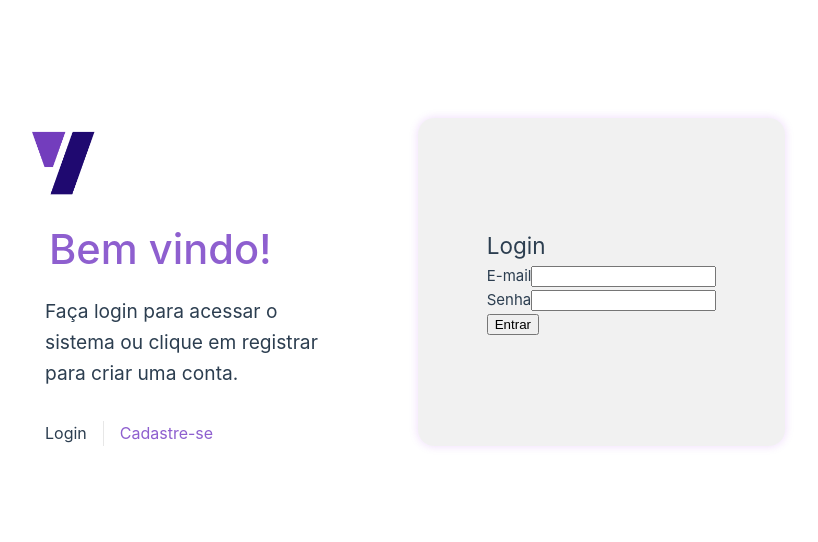
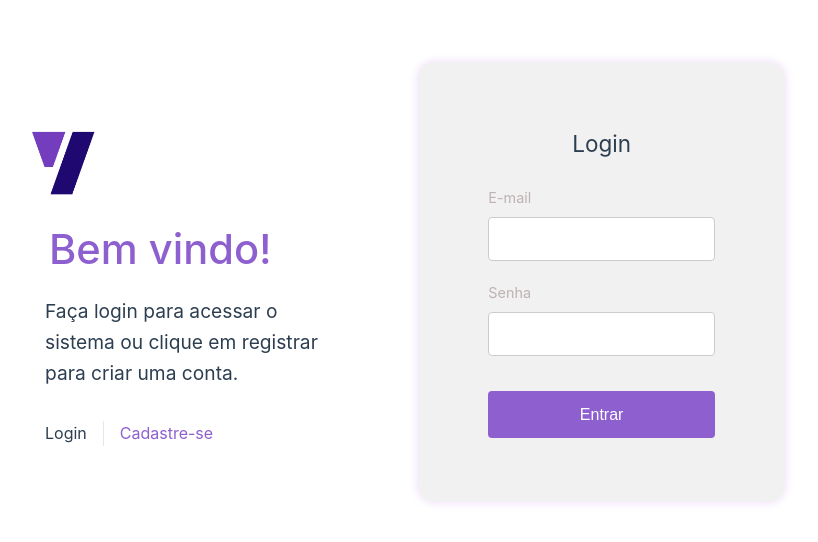
Before and after one commit to coelhoreinaldo/login-page, a Vue app in the folder frontend/: page /login in a window 1280 px wide. Shown: the part 126-668 px from the top of the page, without its empty margins (225-1043 px from the left). Built offline with nearby package versions, Linux system fonts and the light colour scheme.

Commit message:
feat: login view style

```diff
--- a/frontend/src/assets/main.css
+++ b/frontend/src/assets/main.css
@@ -16,7 +16,6 @@ a,
 img {
   height: 8em;
   object-fit: cover;
-
 }
 
 @media (hover: hover) {
--- a/frontend/src/components/UserLogin.vue
+++ b/frontend/src/components/UserLogin.vue
@@ -23,23 +23,101 @@ const login = async () => {
 </script>
 
 <template>
-  <form>
+  <div class="login-container">
+    <form class="login-form">
       <h2>Login</h2>
-    <div>
+      <div class="input-group">
         <label for="email">E-mail</label>
-      <input type="email" id="email" v-model="email" />
+        <input type="email" id="email" v-model="email" class="input-field" />
       </div>
 
-    <div>
+      <div class="input-group">
         <label for="password">Senha</label>
-      <input type="password" id="password" v-model="password" />
+        <input type="password" id="password" v-model="password" class="input-field" />
       </div>
 
-    <button @click.prevent="login">Entrar</button>
+      <button @click.prevent="login" class="login-btn">Entrar</button>
 
-    <div v-if="errorMessage" style="color: red">{{ errorMessage }}</div>
+      <div v-if="errorMessage" class="error-message">{{ errorMessage }}</div>
     </form>
+  </div>
 </template>
 
+<style scoped>
+.login-container {
+  display: flex;
+  justify-content: center;
+  align-items: center;
+  height: 100%;
+  padding: 2rem;
+}
 
-<style></style>
+.login-form {
+  padding: 2rem;
+  border-radius: 8px;
+  max-width: 400px;
+  width: 100%;
+}
+
+.login-form h2 {
+  text-align: center;
+  margin-bottom: 1.5rem;
+}
+
+.input-group {
+  margin-bottom: 1.2rem;
+}
+
+.input-group label {
+  display: block;
+  margin-bottom: 0.5rem;
+  font-size: 0.9rem;
+  color: #beb2b2;
+}
+
+.input-field {
+  width: 100%;
+  padding: 0.8rem;
+  border: 1px solid #ccc;
+  border-radius: 4px;
+  font-size: 0.95rem;
+  transition: border-color 0.3s ease;
+}
+
+.input-field:focus {
+  border-color: rgb(142, 95, 207);
+  outline: none;
+}
+
+.login-btn {
+  width: 100%;
+  padding: 0.9rem;
+  background-color: rgb(142, 95, 207);
+  color: white;
+  font-size: 1rem;
+  border: none;
+  border-radius: 4px;
+  cursor: pointer;
+  transition: background-color 0.3s ease;
+  margin-top: 1rem;
+}
+
+.login-btn:hover {
+  background-color: rgb(124, 55, 221);
+}
+
+/* Estilo para a mensagem de erro */
+.error-message {
+  color: red;
+  text-align: center;
+  margin-top: 1rem;
+  font-size: 0.9rem;
+}
+
+/* Responsividade para telas menores */
+@media (max-width: 600px) {
+  .login-form {
+    padding: 1.5rem;
+  }
+}
+</style>
--- a/frontend/src/views/LoginView.vue
+++ b/frontend/src/views/LoginView.vue
@@ -7,7 +7,6 @@ import Login from '@/components/UserLogin.vue'
     <Login />
   </main>
 </template>
-
 
 <style>
 .container {
```
Lines whose indentation alone changed are shown as unchanged.
